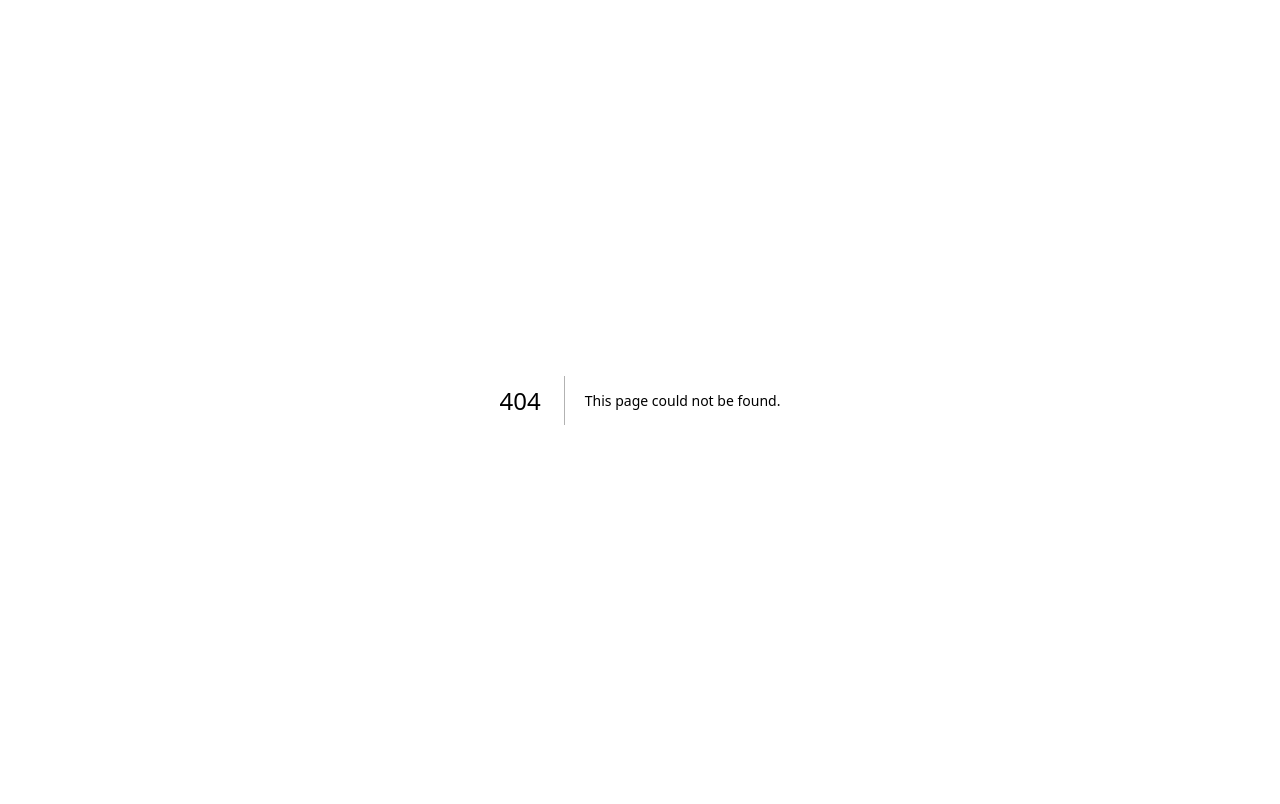
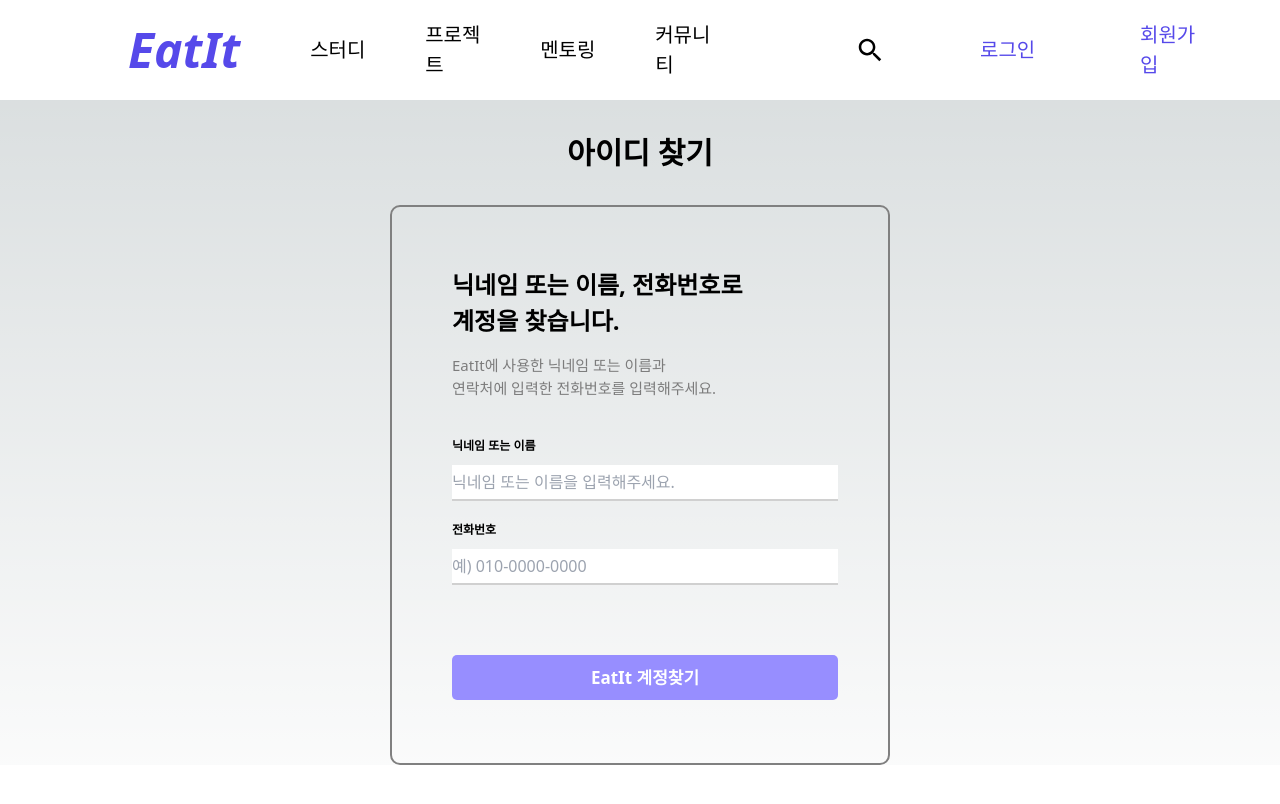
Before and after one commit to potato-club/ItEat-front, a Next.js app: page /login/loginfindid in a window 1280 px wide. Before the commit this address had no page. Shown: the top 804 px of the page. Built offline with nearby package versions, Linux system fonts and the light colour scheme.

Commit message:
feat.로그인페이지 퍼플리싱

```diff
--- /dev/null
+++ b/pages/login/loginfindid.tsx
@@ -0,0 +1,12 @@
+import React from "react";
+import LoginFindId from "../../src/container/LoginPage/LoginFindId";
+
+const Login = () => {
+  return (
+    <div>
+      <LoginFindId />
+    </div>
+  );
+};
+
+export default Login;
--- a/src/components/header.tsx
+++ b/src/components/header.tsx
@@ -14,6 +14,9 @@ const Header = () => {
 
   const handleSignUpClick = () => {
     router.push("/signup");
+  };
+  const handleLoginClick = () => {
+    router.push("/login/login");
   };
   const handleMainClick = () => {
     router.push("/");
@@ -66,7 +69,7 @@ const Header = () => {
               color="black"
             />
           </SearchDiv>
-          <LoginBtn>로그인</LoginBtn>
+          <LoginBtn onClick={handleLoginClick}>로그인</LoginBtn>
           <SignUpBtn onClick={handleSignUpClick}>회원가입</SignUpBtn>
         </LogSignBox>
       </Wrapper>
--- /dev/null
+++ b/src/container/LoginPage/LoginFindId.tsx
@@ -0,0 +1,158 @@
+import { useForm } from "react-hook-form";
+import styled from "styled-components";
+import React from "react";
+import Header from "../../components/Header";
+import Footer from "../../components/footer";
+
+const LoginFindID = () => {
+  const {
+    register,
+    handleSubmit,
+    formState: { errors },
+  } = useForm();
+
+  const onSubmit = (data: any) => {
+    console.log(data);
+  };
+
+  return (
+    <div>
+      <Header />
+      <LFITitle>아이디 찾기</LFITitle>
+      <StyleLoginFindId>
+        <form onSubmit={handleSubmit(onSubmit)}>
+          <LFIExplanation>
+            <LFIExplan1>
+              닉네임 또는 이름, 전화번호로 <br />
+              계정을 찾습니다.
+            </LFIExplan1>
+            <LFIExplan2>
+              EatIt에 사용한 닉네임 또는 이름과 <br />
+              연락처에 입력한 전화번호를 입력해주세요.
+            </LFIExplan2>
+          </LFIExplanation>
+          <LFIPw>
+            <LFIName>닉네임 또는 이름</LFIName>
+            <LFIInput1>
+              <input
+                type="text"
+                placeholder="닉네임 또는 이름을 입력해주세요."
+                {...register("name", { required: true })}
+              />
+              {errors.name && (
+                <ErrorText>닉네임 또는 이름을 입력하세요.</ErrorText>
+              )}
+            </LFIInput1>
+            <LFITel>전화번호</LFITel>
+            <LFIInput2>
+              <input
+                type="tel"
+                placeholder="예) 010-0000-0000"
+                {...register("phoneNumber", { required: true })}
+              />
+              {errors.phoneNumber && (
+                <ErrorText>전화번호를 입력하세요.</ErrorText>
+              )}
+            </LFIInput2>
+          </LFIPw>
+          <LFPBtn type="submit">EatIt 계정찾기</LFPBtn>
+        </form>
+      </StyleLoginFindId>
+      <Footer />
+    </div>
+  );
+};
+
+export default LoginFindID;
+
+const LFITitle = styled.div`
+  color: black;
+  display: flex;
+  justify-content: center;
+  align-items: center;
+  font-size: 30px;
+  font-weight: bold;
+  margin-top: 30px;
+  margin-bottom: 30px;
+`;
+
+const StyleLoginFindId = styled.div`
+  display: flex;
+  flex-direction: column;
+  border: 2px #808080 solid;
+  width: 500px;
+  height: 560px;
+  padding: 60px 50px 50px 60px;
+  margin: auto;
+  border-radius: 10px;
+`;
+const LFIExplanation = styled.div``;
+
+const LFIExplan1 = styled.div`
+  color: black;
+  font-size: 24px;
+  font-weight: bold;
+  margin-bottom: 15px;
+`;
+
+const LFIExplan2 = styled.div`
+  color: #7c7c7c;
+  font-size: 15px;
+  margin-bottom: 38px;
+`;
+
+const LFIPw = styled.div``;
+const LFIName = styled.div`
+  color: black;
+  font-size: 12px;
+  font-weight: bold;
+  margin-bottom: 10px;
+`;
+const LFIInput1 = styled.div`
+  input {
+    color: #8e8e8e;
+    width: 100%;
+    padding: 5px 0px;
+    border: none;
+    border-bottom: 2px solid #d0d0d0;
+    outline: none;
+    margin-bottom: 20px;
+  }
+`;
+
+const LFITel = styled.div`
+  color: black;
+  font-size: 12px;
+  font-weight: bold;
+  margin-bottom: 10px;
+`;
+const LFIInput2 = styled.div`
+  input {
+    color: #8e8e8e;
+    width: 100%;
+    padding: 5px 0px;
+    border: none;
+    border-bottom: 2px solid #d0d0d0;
+    outline: none;
+    margin-bottom: 70px;
+  }
+`;
+const LFPBtn = styled.button`
+  margin-bottom: 12px;
+  background-color: #978eff;
+  color: white;
+  font-weight: bold;
+  font-size: 17px;
+  height: 45px;
+  width: 100%;
+  border: none;
+  border-radius: 5px;
+  outline: none;
+  cursor: pointer;
+`;
+
+const ErrorText = styled.div`
+  font-size: 12px;
+  color: red;
+  margin-top: 5px;
+`;
```
Also changed, not shown: pages/login.tsx (deleted, +0 -8 lines), pages/login/login.tsx (added, +12 -0 lines), pages/login/loginfindpw.tsx (added, +12 -0 lines), src/components/footer.tsx (+2 -6 lines), src/container/LoginPage/LoginContainer.tsx (+102 -55 lines), src/container/LoginPage/LoginFindPw.tsx (added, +138 -0 lines).
